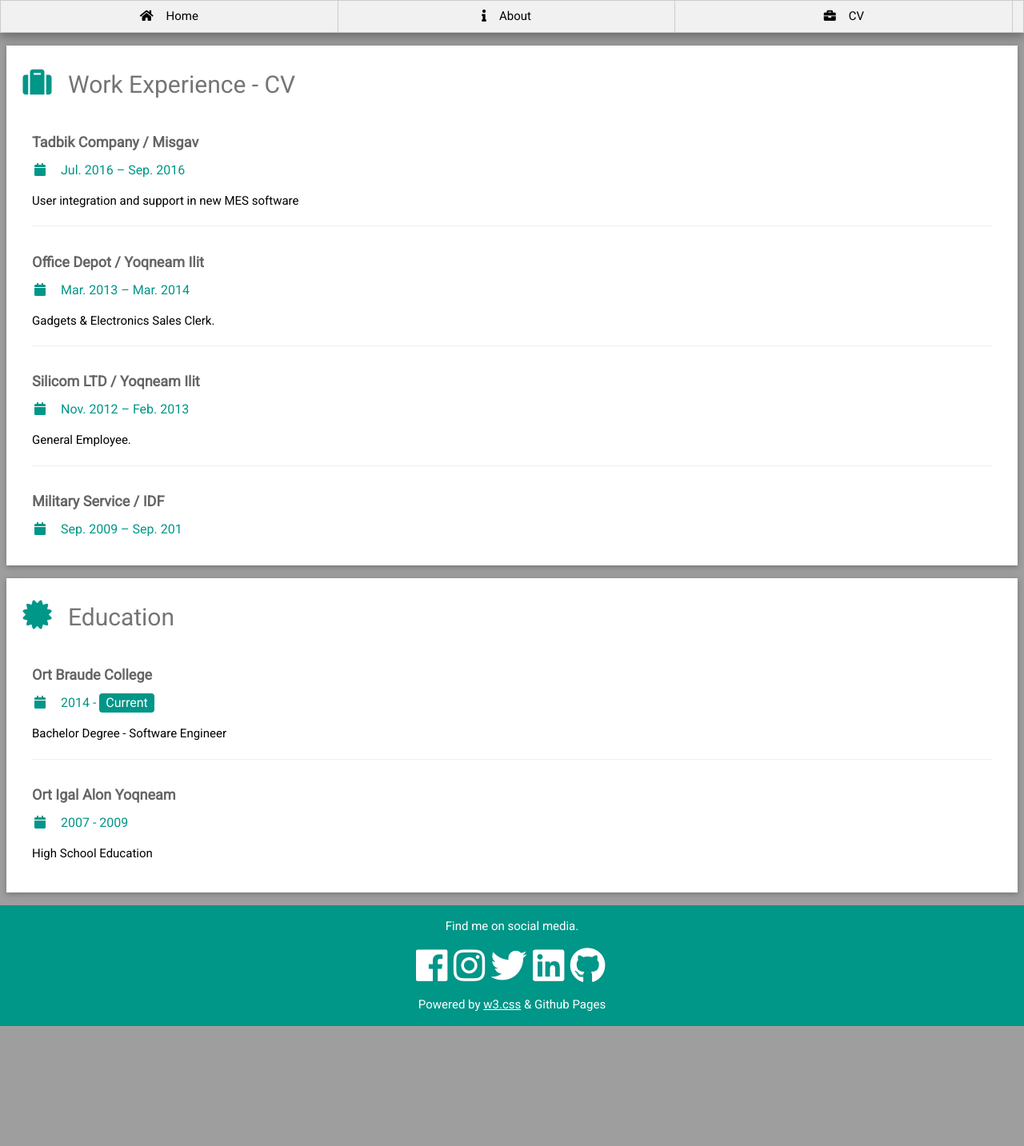
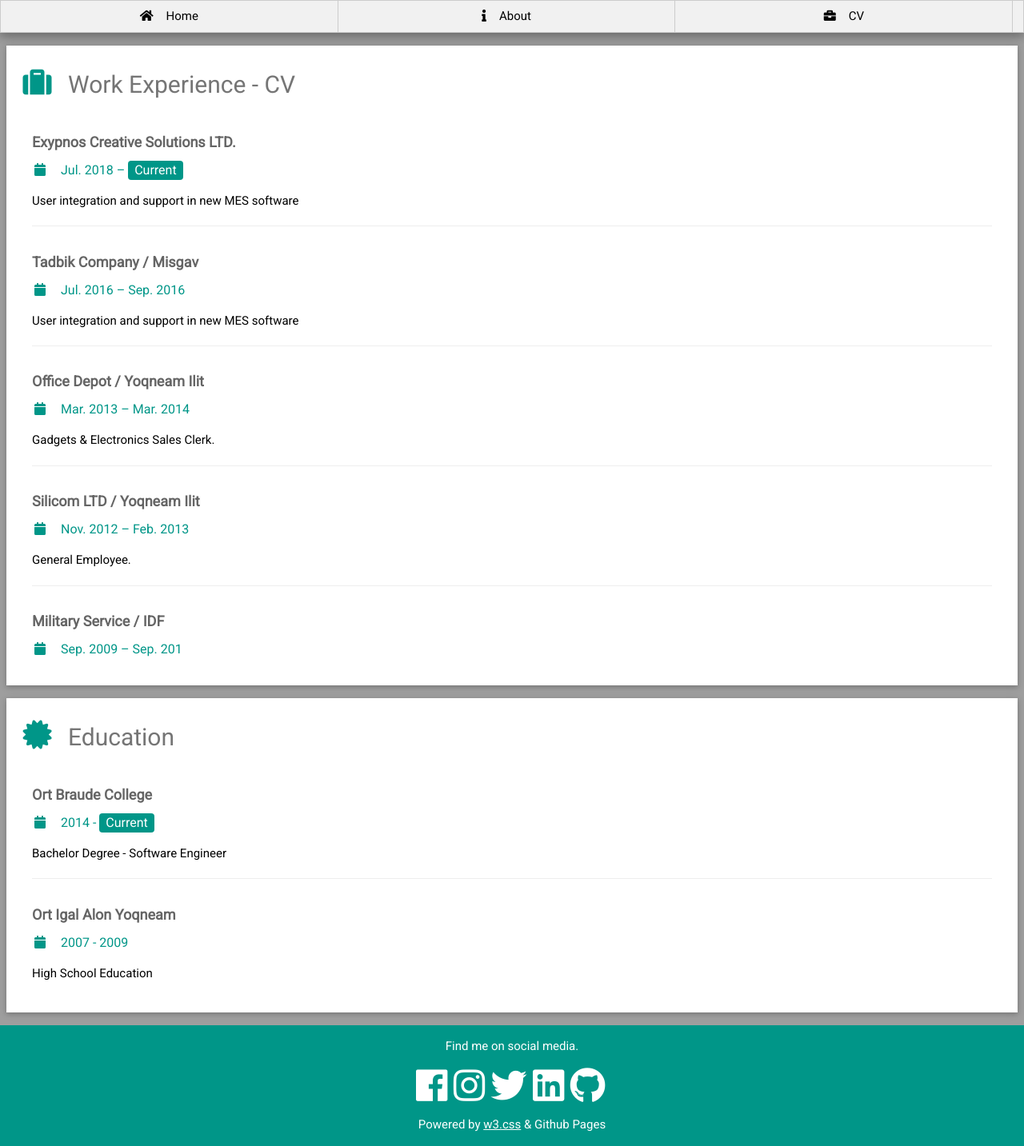
Before and after one commit to leprekon91/leprekon91.github.io, a Jekyll site: the page built from cv/index.html, in a window 1280 px wide. Shown: the whole page at 80% size. Built offline with Jekyll 4.4.1, drawn with Linux system fonts in a browser that asks for light colours; nearby versions of some CDN libraries; before the commit the page ends 1283 px from its top, so only the background shows below that.

Commit message:
Updated CV
Added Current workplace

```diff
--- a/cv/index.html
+++ b/cv/index.html
@@ -4,6 +4,12 @@ title: Andrey Grabarnick - CV
 ---
 <div class="w3-container w3-card w3-white w3-margin-bottom">
     <h2 class="w3-text-grey w3-padding-16"><i class="fa fa-suitcase fa-fw w3-margin-right w3-xxlarge w3-text-teal"></i>Work Experience - CV</h2>
+    <div class="w3-container">
+        <h5 class="w3-opacity"><b>Exypnos Creative Solutions LTD.</b></h5>
+        <h6 class="w3-text-teal"><i class="fa fa-calendar fa-fw w3-margin-right"></i>Jul. 2018 – <span class="w3-tag w3-teal w3-round">Current</span> </h6>
+        <p>User integration and support in new MES software</p>
+        <hr>
+    </div>
     <div class="w3-container">
         <h5 class="w3-opacity"><b>Tadbik Company / Misgav</b></h5>
         <h6 class="w3-text-teal"><i class="fa fa-calendar fa-fw w3-margin-right"></i>Jul. 2016 – Sep. 2016 </h6>
```
